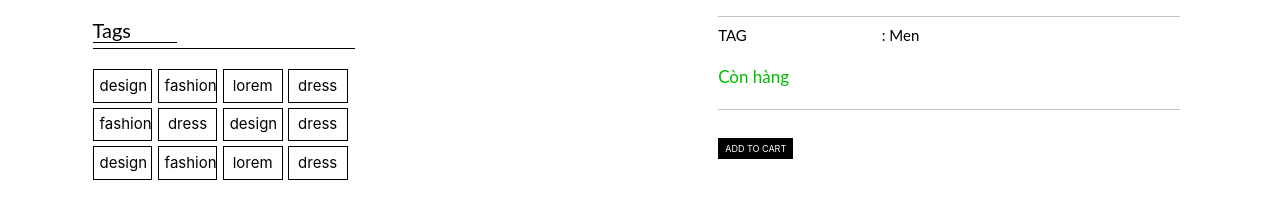
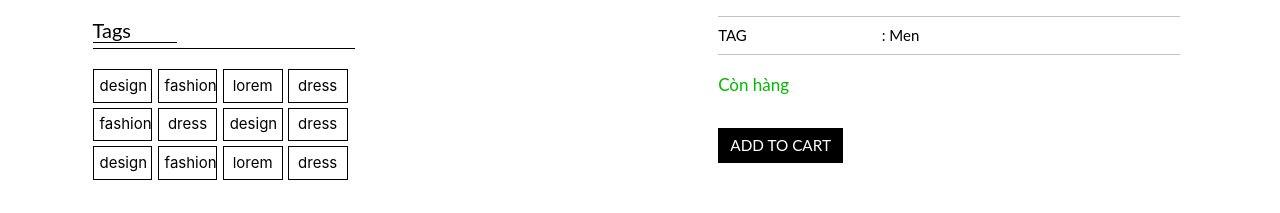
Before and after one commit to ManhSyNguyen/DuAnTN20, a React (Create React App) app in the folder DHM_Color/: page /product/2zljcsh6b in a window 1280 px wide. Shown: the part 1849-2062 px from the top of the page. Built offline with nearby package versions, Linux system fonts and the light colour scheme; data requests are answered from the project's data file.

Commit message:
Update tổng tiền với trạng thái

```diff
--- a/DHM_Color/db.json
+++ b/DHM_Color/db.json
@@ -83,7 +83,8 @@
       "gia_nhap": "1000000",
       "gia_ban": "2299000",
       "nd_chitiet": "The pink polo shirt is made from cotton piqué and features a 'CD Icon' embroidery at the chest. Cut in a regular fit, it pairs well with jeans, joggers and cargos.",
-      "ngaytao": "22-10-2020 _ 16:48:44s"
+      "ngaytao": "22-10-2020 _ 16:48:44s",
+      "count": 1
     },
     {
       "id": "wrdzustfx",
@@ -96,7 +97,8 @@
       "gia_nhap": "1500000",
       "gia_ban": "2599000",
       "nd_chitiet": "This graphic T-shirt gives the season’s LV Leaf motif a distinctive twist, using the traditional corrosion printing technique. Applied to a dark cotton base, it reproduces the design in a natural cotton color on both the inside and the outside of the piece. The result is a unique, high-definition version of the delicate floral design.",
-      "ngaytao": "22-10-2020 _ 16:49:46s"
+      "ngaytao": "22-10-2020 _ 16:49:46s",
+      "count": 1
     },
     {
       "id": "vppj83yzz",
@@ -109,7 +111,8 @@
       "gia_nhap": "1200000",
       "gia_ban": "2399000",
       "nd_chitiet": "This graphic T-shirt gives the season’s LV Leaf motif a distinctive twist, using the traditional corrosion printing technique. Applied to a dark cotton base, it reproduces the design in a natural cotton color on both the inside and the outside of the piece. The result is a unique, high-definition version of the delicate floral design.",
-      "ngaytao": "22-10-2020 _ 16:50:5s"
+      "ngaytao": "22-10-2020 _ 16:50:5s",
+      "count": 1
     },
     {
       "id": "vmidhparo",
@@ -122,7 +125,8 @@
       "gia_nhap": "2300000",
       "gia_ban": "33990000",
       "nd_chitiet": "This graphic T-shirt gives the season’s LV Leaf motif a distinctive twist, using the traditional corrosion printing technique. Applied to a dark cotton base, it reproduces the design in a natural cotton color on both the inside and the outside of the piece. The result is a unique, high-definition version of the delicate floral design.",
-      "ngaytao": "22-10-2020 _ 16:50:44s"
+      "ngaytao": "22-10-2020 _ 16:50:44s",
+      "count": 1
     },
     {
       "id": "46w25zbuy",
@@ -135,7 +139,8 @@
       "gia_nhap": "1000000",
       "gia_ban": "1899000",
       "nd_chitiet": "This graphic T-shirt gives the season’s LV Leaf motif a distinctive twist, using the traditional corrosion printing technique. Applied to a dark cotton base, it reproduces the design in a natural cotton color on both the inside and the outside of the piece. The result is a unique, high-definition version of the delicate floral design.",
-      "ngaytao": "22-10-2020 _ 16:51:0s"
+      "ngaytao": "22-10-2020 _ 16:51:0s",
+      "count": 1
     },
     {
       "id": "2zljcsh6b",
@@ -148,7 +153,8 @@
       "gia_nhap": "1200000",
       "gia_ban": "2299000",
       "nd_chitiet": "This graphic T-shirt gives the season’s LV Leaf motif a distinctive twist, using the traditional corrosion printing technique. Applied to a dark cotton base, it reproduces the design in a natural cotton color on both the inside and the outside of the piece. The result is a unique, high-definition version of the delicate floral design.",
-      "ngaytao": "22-10-2020 _ 16:53:16s"
+      "ngaytao": "22-10-2020 _ 16:53:16s",
+      "count": 1
     },
     {
       "id": "b3imjol76",
@@ -161,7 +167,8 @@
       "gia_nhap": "2000000",
       "gia_ban": "3299000",
       "nd_chitiet": "This graphic T-shirt gives the season’s LV Leaf motif a distinctive twist, using the traditional corrosion printing technique. Applied to a dark cotton base, it reproduces the design in a natural cotton color on both the inside and the outside of the piece. The result is a unique, high-definition version of the delicate floral design.",
-      "ngaytao": "22-10-2020 _ 16:53:44s"
+      "ngaytao": "22-10-2020 _ 16:53:44s",
+      "count": 1
     },
     {
       "id": "g68fmt1qk",
@@ -174,7 +181,8 @@
       "gia_nhap": "1300000",
       "gia_ban": "2399000",
       "nd_chitiet": "Cut with a mock neck, the black heavy cotton T-shirt features a DIOR AND SHAWN bee embroidered on the chest and bead embroidery on the collar. Blending Dior heritage with Californian surfer style, it can be worn with jeans, cargo pants or shorts.\n",
-      "ngaytao": "22-10-2020 _ 16:54:8s"
+      "ngaytao": "22-10-2020 _ 16:54:8s",
+      "count": 1
     },
     {
       "id": "lagv99cxh",
@@ -187,7 +195,8 @@
       "gia_nhap": "3000000",
       "gia_ban": "4199000",
       "nd_chitiet": "Woven onto a knit wool sweater, the rose is a central theme that blooms throughout the collection embodying a uniform of bold color and statement pattern play",
-      "ngaytao": "22-10-2020 _ 16:54:28s"
+      "ngaytao": "22-10-2020 _ 16:54:28s",
+      "count": 1
     },
     {
       "id": "p7bbtxntd",
@@ -200,7 +209,8 @@
       "gia_nhap": "1200000",
       "gia_ban": "2299000",
       "nd_chitiet": "The white T-shirt pays tribute to the House's couturiers with the 'Christian Dior Atelier' signature. Crafted in cotton, it portrays a loose and oversized fit for a relaxed style. The T-shirt pairs well with jeans or sportswear pieces.",
-      "ngaytao": "22-10-2020 _ 16:54:52s"
+      "ngaytao": "22-10-2020 _ 16:54:52s",
+      "count": 1
     },
     {
       "id": "gsv23xp4i",
@@ -213,7 +223,8 @@
       "gia_nhap": "1200000",
       "gia_ban": "2299000",
       "nd_chitiet": "The pink T-shirt features a ribbed V-stitched neckline and the white DIOR AND SHAWN signature print on the chest. Garment-dyed with traces of white in an irregular pattern, each individual piece is unique. The T-shirt is made from thick-woven cotton and pairs well with both jeans and shorts.",
-      "ngaytao": "22-10-2020 _ 16:55:18s"
+      "ngaytao": "22-10-2020 _ 16:55:18s",
+      "count": 1
     },
     {
       "id": "i3pwxvm8v",
@@ -226,7 +237,8 @@
       "gia_nhap": "1500000",
       "gia_ban": "2599000",
       "nd_chitiet": "The thick navy blue cotton T-shirt presents a new take on the emblematic Dior Oblique motif, created with a beaded effect. Cut with an oversized silhouette, the contrasting round ribbed collar presents a V-neck topstitching detail for a relaxed effect. Pair this refined style—featuring the season's flagship print—with jeans or track pants for an elevated look.",
-      "ngaytao": "22-10-2020 _ 16:56:8s"
+      "ngaytao": "22-10-2020 _ 16:56:8s",
+      "count": 1
     }
   ],
   "orders": [],
--- a/DHM_Color/public/css/style.css
+++ b/DHM_Color/public/css/style.css
@@ -1207,6 +1207,10 @@ a.add-cart:hover {
   text-decoration: none;
   color: #fff;
 }
+a.add-cart.disabled-link{
+	background:rgb(88, 88, 88);
+	pointer-events: none;
+}
 h3.real{
   color: #000;
   border-bottom: 1px solid #000;
--- a/DHM_Color/src/pages/views/Main/Cart/index.js
+++ b/DHM_Color/src/pages/views/Main/Cart/index.js
@@ -9,7 +9,7 @@ export default function Cart() {
     useEffect(() => {
         const getTotal = () => {
             const res = cart.reduce((prev, item) => {
-                return prev + (item.price * item.count)
+                return prev + (item.gia_ban * item.count)
             }, 0)
             setTotal(res)
         }
@@ -26,7 +26,7 @@ export default function Cart() {
     const increase = id => {
         cart.forEach(item => {
             if (item.id === id) {
-                item.count += 1;
+                item.count == item.so_luong ? item.count = item.so_luong : item.count += 1;
             }
         })
         setCart([...cart])
@@ -56,7 +56,9 @@ export default function Cart() {
             }
         })
     }
-
+    if (cart.length == 0) {
+        return <h2 style={{ color: "red", textAlign: "center" }}>Giỏ hàng trống</h2>;
+    }
     return (
         <div>
             <div className="container">
@@ -82,7 +84,7 @@ export default function Cart() {
                                                 <div className="buttons_added">
                                                     <p>Số lượng :</p>&nbsp;
                                                     <input className="minus is-form" type="button" defaultValue="-" onClick={() => reduction(item.id)} />
-                                                    <input aria-label="quantity" className="input-qty" type="number" placeholder={item.count} />
+                                                    <input aria-label="quantity" className="input-qty" type="number" placeholder={item.count} disabled />
                                                     <input className="plus is-form" type="button" defaultValue="+" onClick={() => increase(item.id)} />
                                                 </div>
                                             </li>
@@ -97,13 +99,13 @@ export default function Cart() {
                     <div className="col-md-3 cart-total" style={{ paddingTop: '20px' }}>
                         <a className="continue" href="#">Tóm tắt đơn hàng</a>
                         <div className="price-details">
-                            <h3>Tổng đơn hàng</h3>
+                            <h3>Tổng đơn hàng : {cart.length}</h3>
                             <span>Giá : </span>
-                            <span className="total1">6200.00</span>
+                            <span className="total1">{total}</span>
                         </div>
                         <ul className="total_price">
-                            <li className="last_price"> <h4>TOTAL</h4></li>
-                            <li className="last_price"><span>6200.00</span></li>
+                            <li className="last_price"> <h4>TOTAL :</h4></li>
+                            <li className="last_price"><span>{total}</span></li>
                             <div className="clearfix"> </div>
                         </ul>
                         <div className="clearfix" />
--- a/DHM_Color/src/pages/views/Main/ProductDetail/index.js
+++ b/DHM_Color/src/pages/views/Main/ProductDetail/index.js
@@ -110,10 +110,14 @@ const ProductDetail = ({ products }) => {
                                 <ul className="tag-men">
                                     <li><span>TAG</span>
                                         <span className="women1">: Men</span></li>
-
-                                    <span className="women1">{product.tinh_trang == 'true' ? <p className="women1" style={{ color: '#00BB00' }}>Còn hàng</p> : <p className="women1" style={{ color: 'red' }}>Hết hàng</p>}</span>
                                 </ul>
-                                <Link to="/cart" onClick={() => addCart(product.id)} className="add-cart item_add">ADD TO CART</Link>
+                                <span className="women1">{product.tinh_trang == 'true' ? <p className="women1" style={{ color: '#00BB00' }}>Còn hàng
+                                <br></br>
+                                    <Link to="/cart" onClick={() => addCart(product.id)} className="add-cart item_add" >ADD TO CART</Link>
+                                </p> : <p className="women1" style={{ color: 'red' }}>Hết hàng
+                                <br></br>
+                                        <Link className="add-cart item_add disabled-link" >ADD TO CART</Link></p>}
+                                </span>
                             </div>
                         </div>
                         <div className="clearfix"> </div>
```
